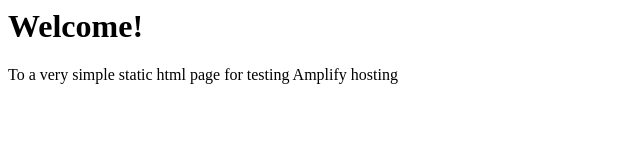
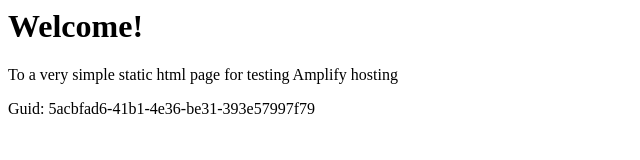
Before and after one commit to aws-aemilia-pdx/Github-PR-Commit-Integration-Test-DoNotTouch-Gith-P5X5MO5I-v1-beta-us-west-2, a website: page src/index.html in a window 1280 px wide. Shown: the whole page, without its empty margins (0-640 px from the left). Drawn offline with Linux system fonts and the light colour scheme.

Commit message:
commit from integ tests

```diff
--- a/src/index.html
+++ b/src/index.html
@@ -1,3 +1,5 @@
+
+
 <html lang="en">
 
 <head>
@@ -10,6 +12,6 @@
 <body>
     <h1>Welcome!</h1>
     <p>To a very simple static html page for testing Amplify hosting</p>
-</body>
+    <p>Guid: 5acbfad6-41b1-4e36-be31-393e57997f79</p></body>
 
 </html>
```
